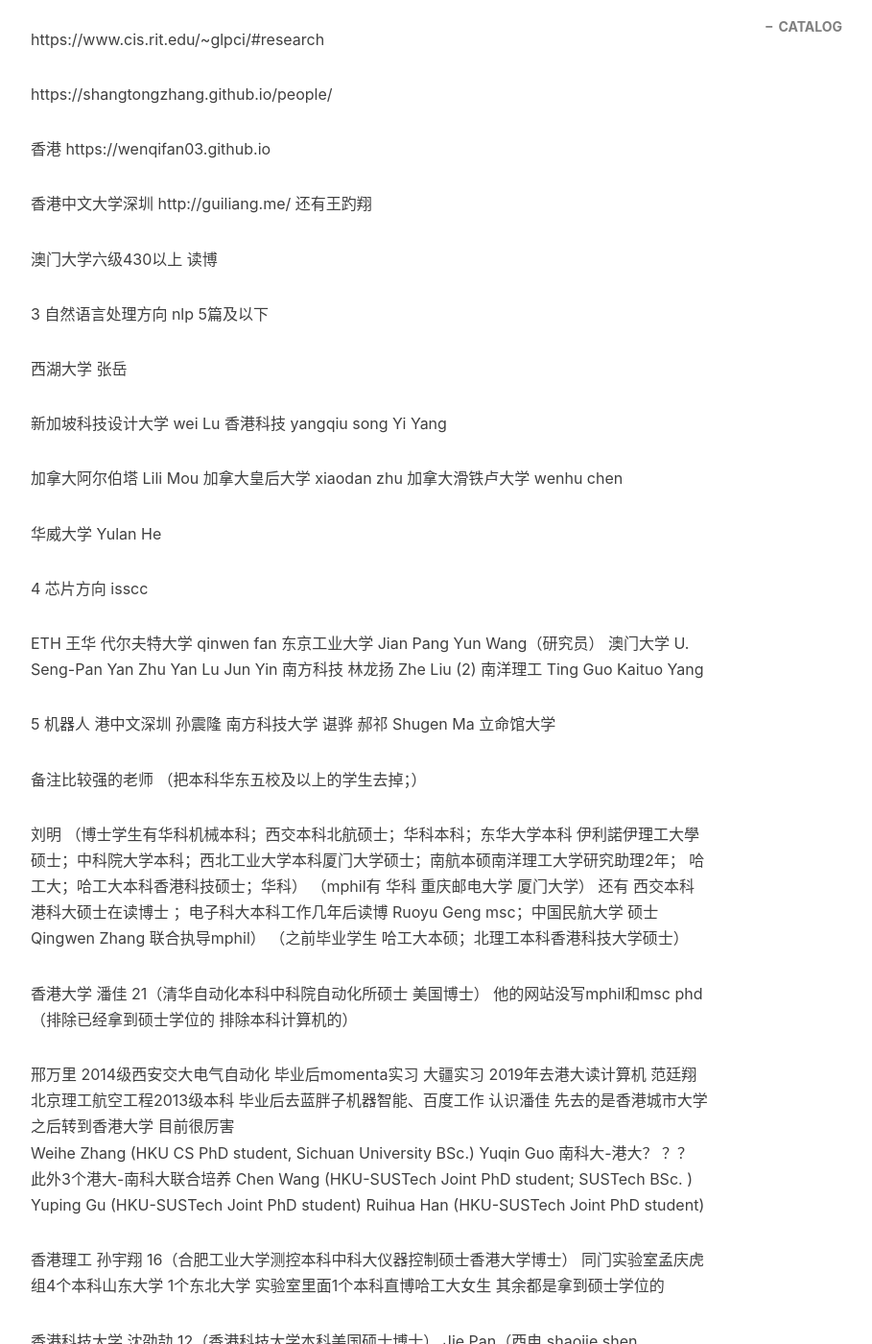
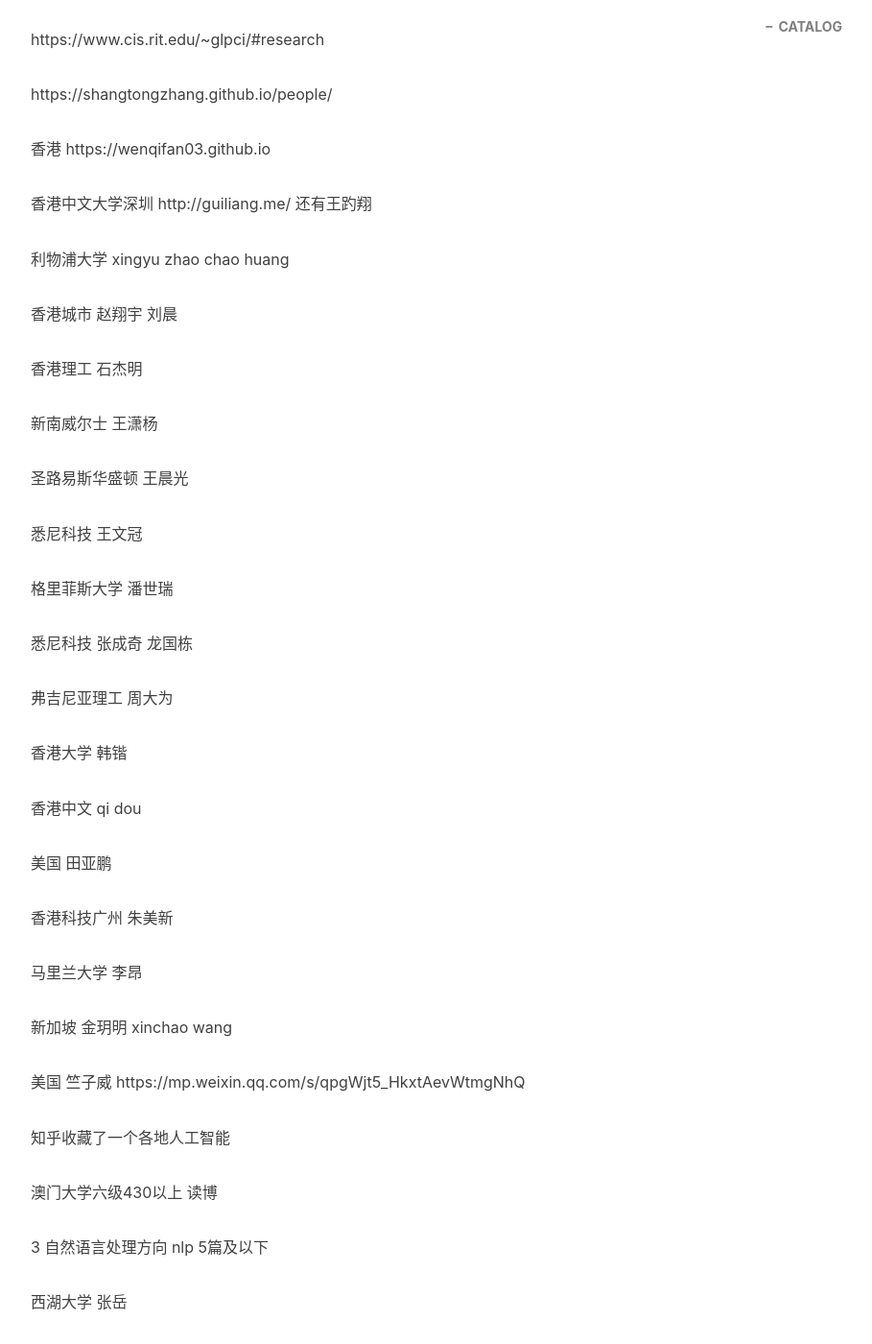
Before and after one commit to pengjiao123/pengjiao123.github.io, a Jekyll site: the page built from _posts/2022-06-18-实习相关.md, in a window 1280 px wide and 1400 px high, scrolled down 2954 px. Shown: the whole window at 96% size, without its empty margins (233-1142 px from the left). Built offline with Jekyll 4.4.1, drawn with Linux system fonts in a browser that asks for light colours; nearby versions of some CDN libraries; comment, search, counter and statistics services are not loaded.

Commit message:
Update 2022-06-18-实习相关.md

```diff
--- a/_posts/2022-06-18-实习相关.md
+++ b/_posts/2022-06-18-实习相关.md
@@ -127,6 +127,40 @@
 香港  https://wenqifan03.github.io
 
 香港中文大学深圳 http://guiliang.me/ 还有王趵翔
+
+利物浦大学 xingyu zhao chao huang
+
+香港城市 赵翔宇 刘晨
+
+香港理工 石杰明
+
+新南威尔士 王潇杨
+
+圣路易斯华盛顿 王晨光
+
+悉尼科技 王文冠
+
+格里菲斯大学 潘世瑞
+
+悉尼科技 张成奇 龙国栋
+
+弗吉尼亚理工 周大为
+
+香港大学 韩锴
+
+香港中文 qi dou
+
+美国 田亚鹏
+
+香港科技广州 朱美新
+
+马里兰大学 李昂
+
+新加坡 金玥明 xinchao wang
+
+美国 竺子威 https://mp.weixin.qq.com/s/qpgWjt5_HkxtAevWtmgNhQ
+
+知乎收藏了一个各地人工智能
 
 澳门大学六级430以上 读博
 
```
